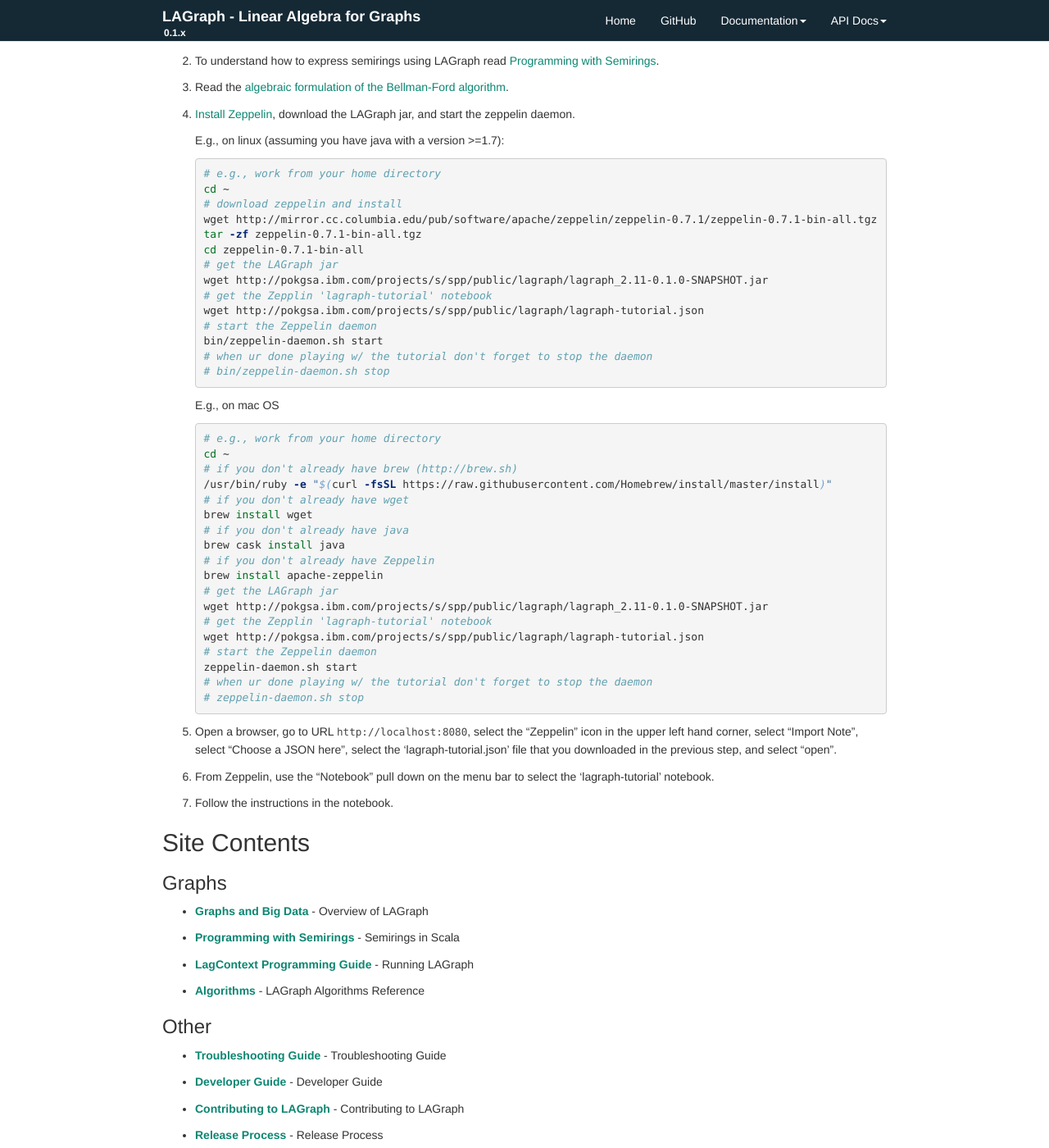
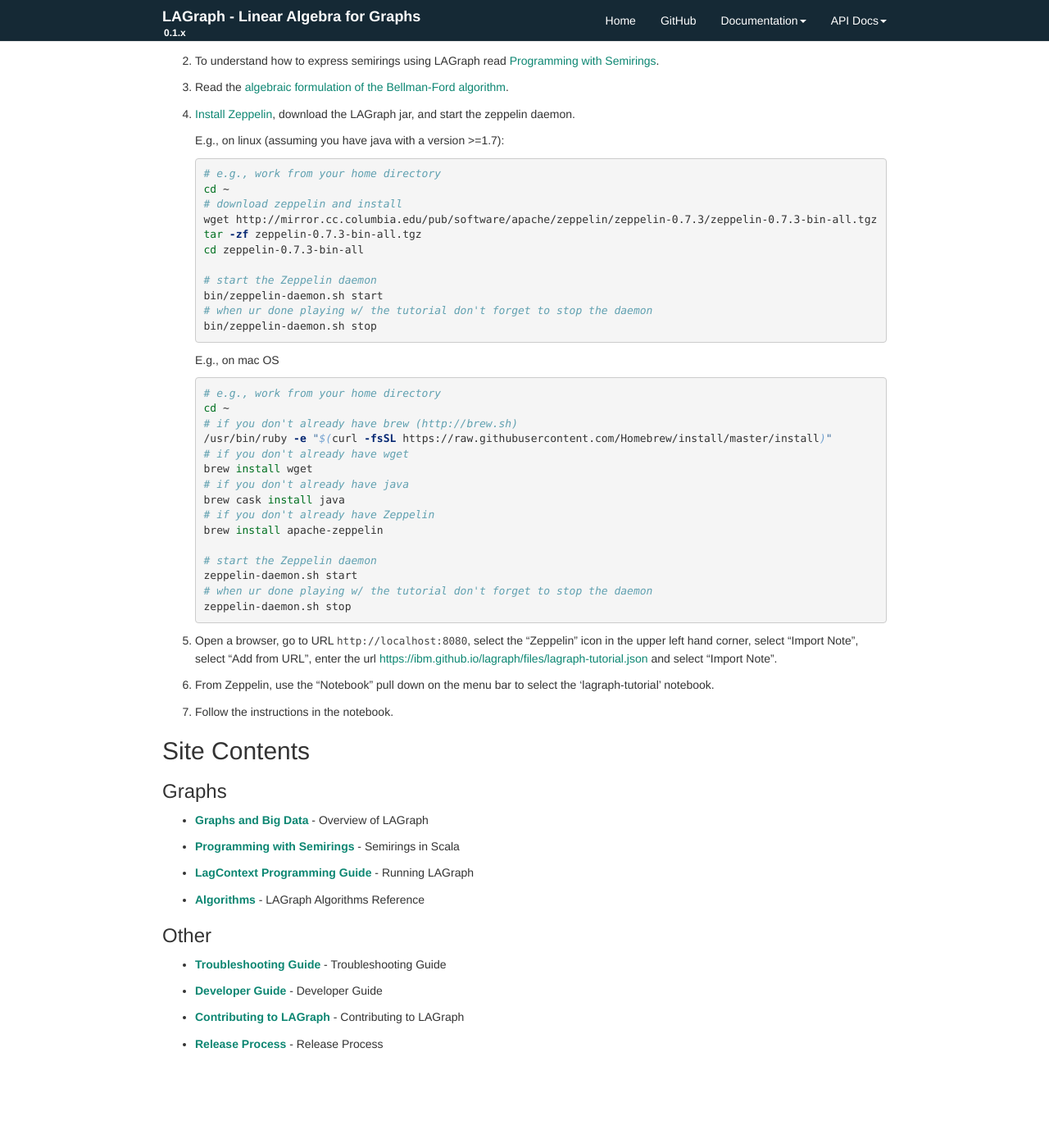
Before and after one commit to IBM/lagraph, a Jekyll site: the page built from docs/index.md, in a window 1280 px wide and 1400 px high, scrolled down 692 px. Shown: the whole window at 82% size. Built offline with Jekyll 4.4.1, drawn with Linux system fonts in a browser that asks for light colours; after the commit the page ends 1986 px from its top, so only the background shows below that.

Commit message:
updates to docs and limit output on tests

````diff
--- a/docs/index.md
+++ b/docs/index.md
@@ -84,7 +84,7 @@ to implement a linear algebra-based version of the
 
 1. Read the [algebraic formulation of the Bellman-Ford algorithm](algorithms-bellmanford).
 
-1. [Install Zeppelin](http://zeppelin.apache.org/docs/0.7.1/install/install.html#quick-start),
+1. [Install Zeppelin](http://zeppelin.apache.org/docs/0.7.3/install/install.html#quick-start),
    download the LAGraph jar, and start the zeppelin daemon.
 
    E.g., on linux (assuming you have java with a version >=1.7):
@@ -93,17 +93,14 @@ to implement a linear algebra-based version of the
    # e.g., work from your home directory
    cd ~
    # download zeppelin and install
-   wget http://mirror.cc.columbia.edu/pub/software/apache/zeppelin/zeppelin-0.7.1/zeppelin-0.7.1-bin-all.tgz
-   tar -zf zeppelin-0.7.1-bin-all.tgz
-   cd zeppelin-0.7.1-bin-all
-   # get the LAGraph jar
-   wget http://pokgsa.ibm.com/projects/s/spp/public/lagraph/lagraph_2.11-0.1.0-SNAPSHOT.jar
-   # get the Zepplin 'lagraph-tutorial' notebook
-   wget http://pokgsa.ibm.com/projects/s/spp/public/lagraph/lagraph-tutorial.json
+   wget http://mirror.cc.columbia.edu/pub/software/apache/zeppelin/zeppelin-0.7.3/zeppelin-0.7.3-bin-all.tgz
+   tar -zf zeppelin-0.7.3-bin-all.tgz
+   cd zeppelin-0.7.3-bin-all
+
    # start the Zeppelin daemon
    bin/zeppelin-daemon.sh start
    # when ur done playing w/ the tutorial don't forget to stop the daemon
-   # bin/zeppelin-daemon.sh stop
+   bin/zeppelin-daemon.sh stop
    ```
 
    E.g., on mac OS
@@ -119,21 +116,16 @@ to implement a linear algebra-based version of the
    brew cask install java
    # if you don't already have Zeppelin
    brew install apache-zeppelin
-   # get the LAGraph jar
-   wget http://pokgsa.ibm.com/projects/s/spp/public/lagraph/lagraph_2.11-0.1.0-SNAPSHOT.jar
-   # get the Zepplin 'lagraph-tutorial' notebook
-   wget http://pokgsa.ibm.com/projects/s/spp/public/lagraph/lagraph-tutorial.json
+
    # start the Zeppelin daemon
    zeppelin-daemon.sh start
    # when ur done playing w/ the tutorial don't forget to stop the daemon
-   # zeppelin-daemon.sh stop
+   zeppelin-daemon.sh stop
    ```
 
 1. Open a browser, go to URL `http://localhost:8080`, select the
    "Zeppelin" icon in the upper left hand corner, select "Import
-   Note", select "Choose a JSON here", select the
-   'lagraph-tutorial.json' file that you downloaded in the previous
-   step, and select "open".
+   Note", select "Add from URL", enter the url [https://ibm.github.io/lagraph/files/lagraph-tutorial.json](https://ibm.github.io/lagraph/files/lagraph-tutorial.json) and select "Import Note".
 
 1. From Zeppelin, use the "Notebook" pull down on the menu bar to select the
    'lagraph-tutorial' notebook.
````
Also changed, not shown: docs/files/lagraph-tutorial.json (+1 -1 lines), README.md, 3 other files.
